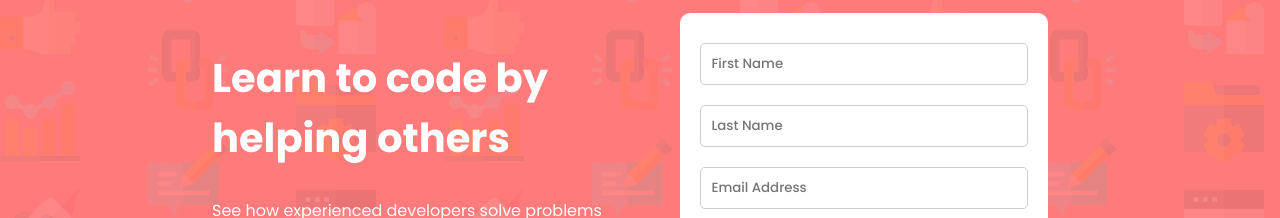
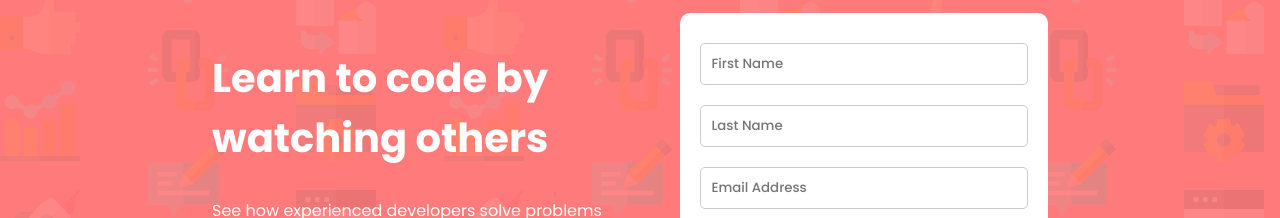
Before and after one commit to Saviourise/zuri-responsive-task, a plain HTML site: page index.html in a window 1280 px wide. Shown: the part 227-445 px from the top of the page. Drawn offline with Linux system fonts and the light colour scheme.

Commit message:
Update index.html

```diff
--- a/index.html
+++ b/index.html
@@ -23,7 +23,7 @@
   <body>
     <div class="container">
       <div class="container1">
-        <h1>Learn to code by helping others</h1>
+        <h1>Learn to code by watching others</h1>
         <p>
           See how experienced developers solve problems in real-time. Watching
           scripted tutorials is great, but understanding how developers think is
```
